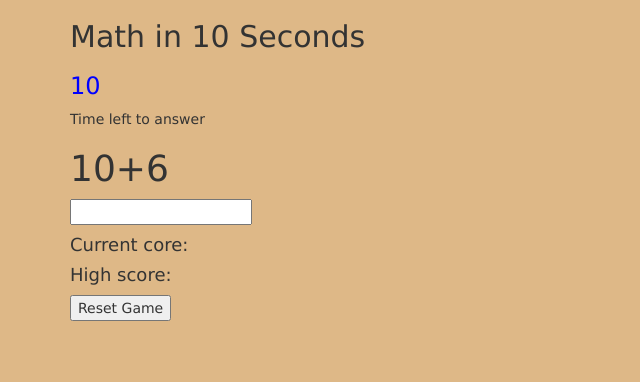
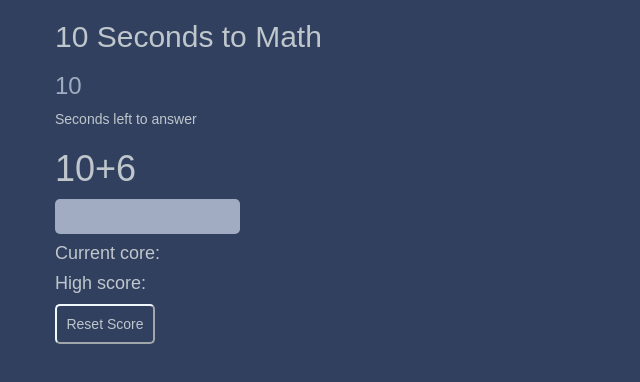
Before and after one commit to Codymo511/math-game, a plain HTML site: page index.html in a window 1280 px wide. Shown: the whole page, without its empty margins (0-640 px from the left). Drawn offline with nearby package versions, Linux system fonts and the light colour scheme.

Commit message:
cleaned up syntax and added color

```diff
--- a/index.html
+++ b/index.html
@@ -12,16 +12,15 @@
   <body>
     <div class="container">
       <div class="row">
-        <div class="col-xs-12">
-          <h2> Math in 10 Seconds</h2>
-
-          <h3 class="Blue"id="time-left">10</h3>
-          <p>Time left to answer</p>
+        <div>
+          <h2> 10 Seconds to Math</h2>
+          <h3 id="time-left">10</h3>
+          <p>Seconds left to answer</p>
           <h1 id="equation"></h1>
           <input id="user-input" type="number" />
           <h4> Current core: <span id="score"></span></h4>
-          <h4> High score:<span id="high-score"></span></h4>
-          <button id="reset">Reset Game</button>
+          <h4> High score: <span id="high-score"></span></h4>
+          <button id="reset">Reset Score</button>
         </div>
       </div>
     </div>
--- a/index.js
+++ b/index.js
@@ -35,7 +35,6 @@ $(document).ready(function(){
       $('#high-score').text(score);
     }
 
-
     var startGame = function () {
       if (!interval) {
         if (timeLeft === 0) {
@@ -52,23 +51,17 @@ $(document).ready(function(){
       }
     };
 
-
     var randomNumberGenerator = function (value) {
-
     var number = Math.ceil(Math.random() * value);
       return number
     };
 
-
     var questionGenerator = function () {
-
       var question = {};
       var num1 = randomNumberGenerator(10);
       var num2 = randomNumberGenerator(10);
-
       question.answer = num1 + num2;
       question.equation = String(num1)  + "+" +  String(num2);
-
       return question;
     };
 
@@ -98,6 +91,7 @@ $(document).ready(function(){
       resetTimeLeft(10)
       resetScore(0);
       resetHighScore(0)
+      renderNewQuestion();
     });
 
     renderNewQuestion();
--- a/styles.css
+++ b/styles.css
@@ -1,9 +1,32 @@
 body{
-background-color:burlywood;
-font-family:Verdana, Geneva, Tahoma, sans-serif
+background-color:#31405f;
+font-family:sans-serif;
+color: #BFC6CC;
 }
 
 #time-left{
-    color: blue;
+    color: #a1acc2;
+}
+button{
+    background-color:#31405f;
+    border-color: aliceblue;
+    border-radius: 5px;
+    width: 100px;
+    height: 40px;
+}
 
+button:hover{
+    background-color:#31405f;
+    border-color: black;
+    border-radius: 5px;
+    width: 100px;
+    height: 40px;
 }
+
+#user-input{
+background-color: #a1acc2;
+border-radius:5px;
+border:none;
+color:black;
+height:35px;
+}
```
